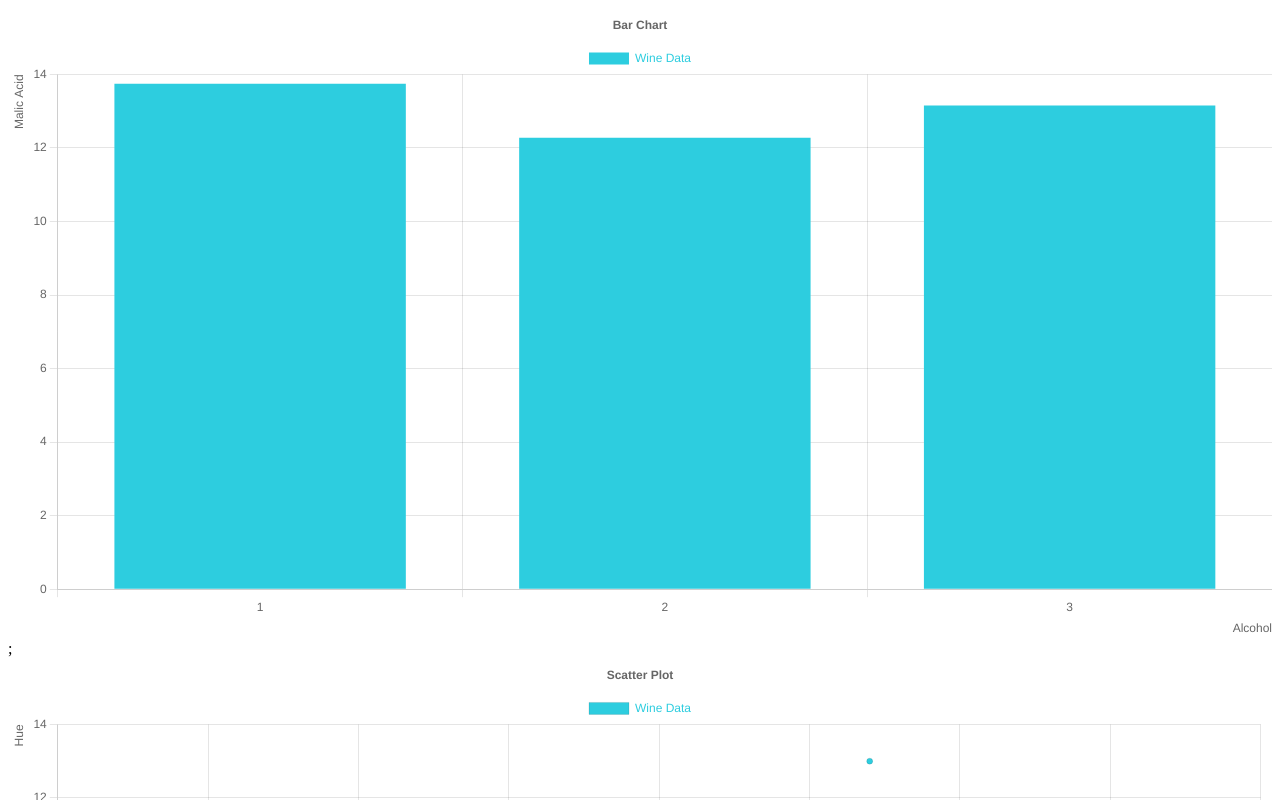
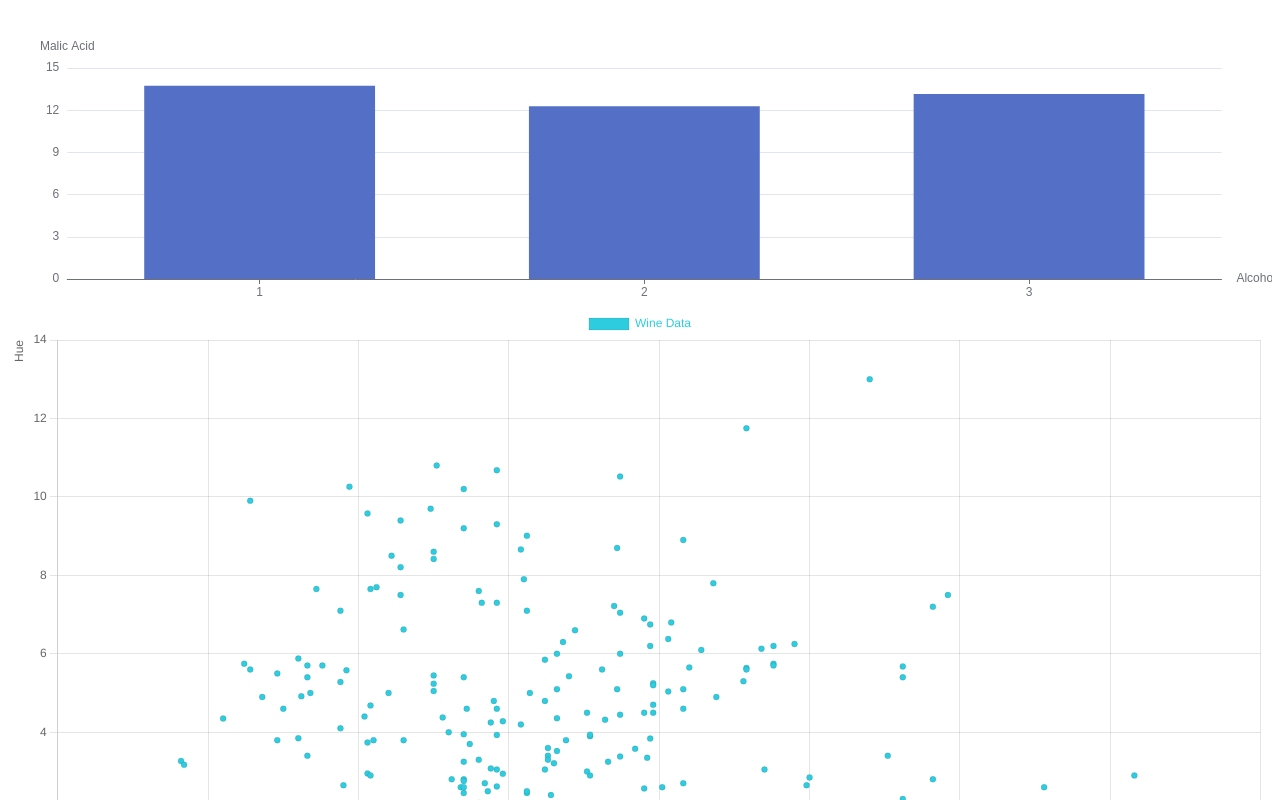
Before and after one commit to Prakharsvnit/manuc_dataviz, a React (Create React App) app: page / in a window 1280 px wide. Shown: the top 800 px of the page. Built offline with nearby package versions, Linux system fonts and the light colour scheme.

Commit message:
Echart implemented for bar chart

```diff
--- a/package.json
+++ b/package.json
@@ -8,6 +8,7 @@
     "@testing-library/user-event": "^13.2.1",
     "chart.js": "^4.1.1",
     "echarts": "^5.4.1",
+    "echarts-for-react": "^3.0.2",
     "faker": "^6.6.6",
     "react": "^18.2.0",
     "react-chartjs-2": "^5.1.0",
--- a/src/barChart.js
+++ b/src/barChart.js
@@ -1,65 +1,65 @@
+import * as echarts from "echarts/core";
+import ReactEChartsCore from "echarts-for-react/lib/core";
+import { BarChart } from "echarts/charts";
 import {
-  Chart as ChartJS,
-  CategoryScale,
-  LinearScale,
-  BarElement,
-  Title,
-  Tooltip,
-  Legend,
-} from "chart.js";
-import { Bar } from "react-chartjs-2";
+  TitleComponent,
+  TooltipComponent,
+  GridComponent,
+  DatasetComponent,
+  TransformComponent,
+} from "echarts/components";
+import { LabelLayout, UniversalTransition } from "echarts/features";
+import { CanvasRenderer } from "echarts/renderers";
 import styles from "./css/charts.module.css";
 import { totalAverageArr, arrayofAlcohol } from "./displayData";
 
-ChartJS.register(
-  CategoryScale,
-  LinearScale,
-  BarElement,
-  Title,
-  Tooltip,
-  Legend
-);
+echarts.use([
+  BarChart,
+  TitleComponent,
+  TooltipComponent,
+  GridComponent,
+  DatasetComponent,
+  TransformComponent,
+  LabelLayout,
+  UniversalTransition,
+  CanvasRenderer,
+]);
 
-const options = {
-  scales: {
-    x: {
-      title: {
-        display: true,
-        align: "end",
-        text: "Alcohol",
+const option = {
+  tooltip: {
+    trigger: "axis",
+    axisPointer: {
+      type: "shadow",
+    },
+  },
+  grid: {
+    left: "3%",
+    right: "4%",
+    bottom: "3%",
+    containLabel: true,
+  },
+  xAxis: [
+    {
+      name: "Alcohol",
+      type: "category",
+      data: arrayofAlcohol,
+      axisTick: {
+        alignWithLabel: true,
       },
     },
-    y: {
-      title: {
-        display: true,
-        align: "end",
-        text: "Malic Acid",
-      },
+  ],
+  yAxis: [
+    {
+      type: "value",
+      name: "Malic Acid",
     },
-  },
-  plugins: {
-    title: {
-      display: true,
-      text: "Bar Chart",
-    },
-    legend: {
-      display: true,
-      labels: {
-        color: "#2DCDDF",
-      },
-    },
-  },
-};
-
-const labels = arrayofAlcohol;
-
-const data = {
-  labels,
-  datasets: [
+  ],
+  series: [
     {
-      label: "Wine Data",
+      name: "Malic Acid",
+      type: "bar",
+      barWidth: "60%",
       data: totalAverageArr,
-      backgroundColor: "#2DCDDF",
     },
   ],
 };
@@ -67,7 +67,7 @@ const data = {
 const barChart = () => {
   return (
     <div className={styles.charts}>
-      <Bar options={options} data={data} />;
+      <ReactEChartsCore echarts={echarts} option={option} />
     </div>
   );
 };
```
Also changed, not shown: 1 other file (tests, documents, lock files or other folders).
